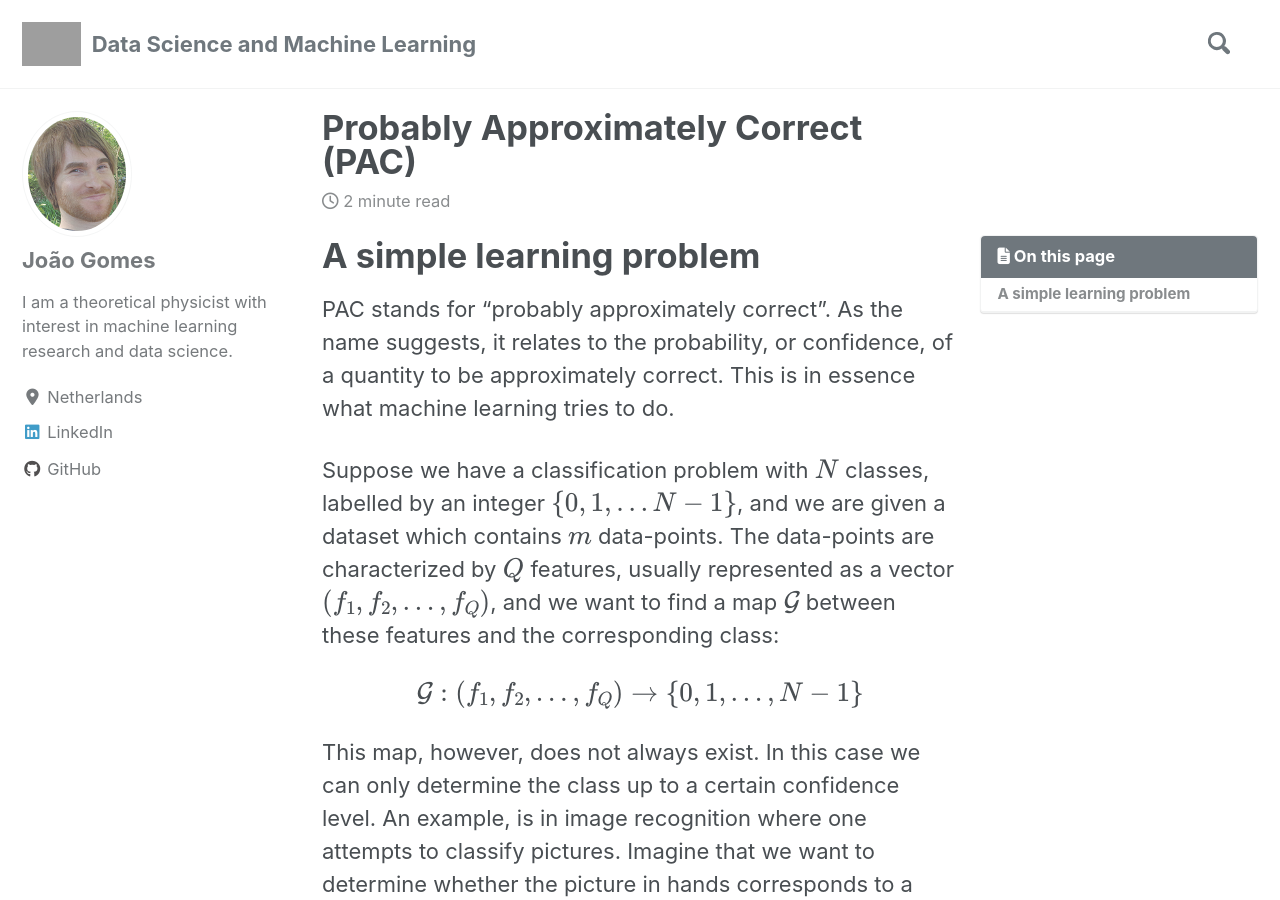
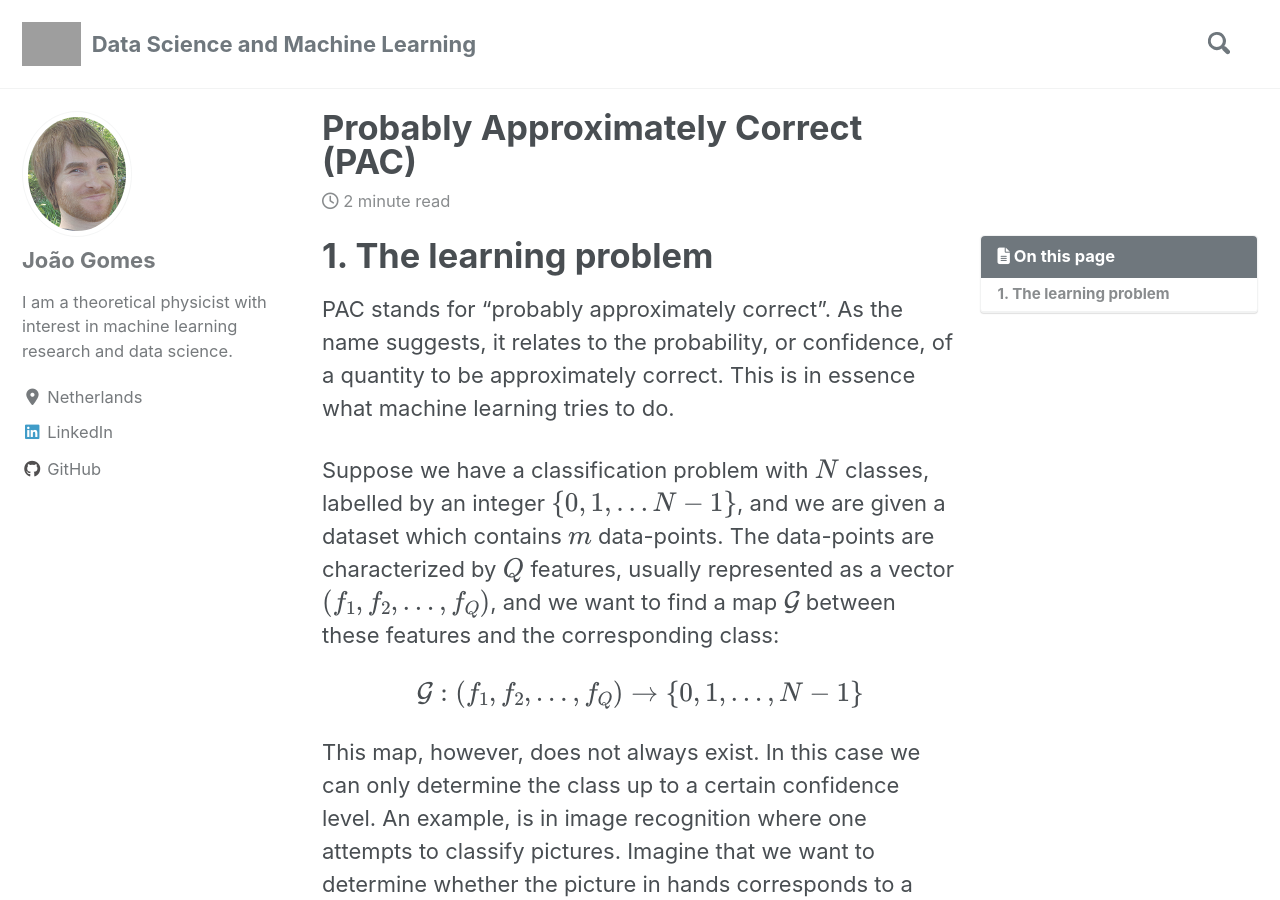
Before and after one commit to joaomvg/ml-pelican-website, a Jekyll site: the page built from _posts/2020-4-14-PAC_learning.md, in a window 1280 px wide and 900 px high. Built offline with Jekyll 4.4.1, drawn with Linux system fonts in a browser that asks for light colours; cached includes are drawn as plain includes; nearby versions of some CDN libraries; formulas are drawn with MathJax 3; grey boxes are pictures that could not be loaded.

Commit message:
section title

```diff
--- a/_posts/2020-4-14-PAC_learning.md
+++ b/_posts/2020-4-14-PAC_learning.md
@@ -11,7 +11,7 @@ toc: true
 
 
 
-# A simple learning problem
+# 1. The learning problem
 
 PAC stands for "probably approximately correct". As the name suggests, it relates to the probability, or confidence, of a quantity to be approximately correct. This is in essence what machine learning tries to do.
 
```
